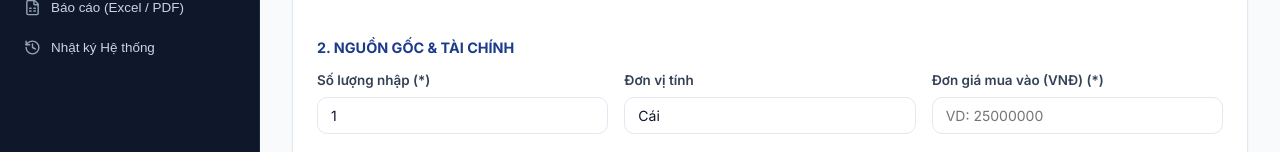
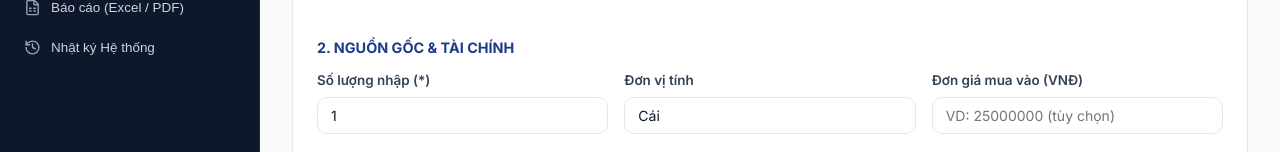
Before and after one commit to votuyenphat/he-thong-quan-ly-tai-san, a React (Vite) app: page / in a window 1280 px wide. Both pictures are taken after a click on the button "Nhập tài sản mới". Shown: the part 648-800 px from the top of the page. Built offline with nearby package versions, Linux system fonts and the light colour scheme.

Commit message:
fix: bỏ bắt buộc Đơn giá mua vào, Năm nhập kho; thêm option trống Nguồn kinh phí

```diff
--- a/src/pages/AssetInbound.jsx
+++ b/src/pages/AssetInbound.jsx
@@ -895,14 +895,13 @@ export default function AssetInbound({ setActiveTab }) {
               </div>
 
               <div className="form-group">
-                <label className="form-label">Đơn giá mua vào (VNĐ) (*)</label>
+                <label className="form-label">Đơn giá mua vào (VNĐ)</label>
                 <input
                   type="number"
                   className="form-input"
-                  placeholder="VD: 25000000"
+                  placeholder="VD: 25000000 (tùy chọn)"
                   value={formData.cost}
                   onChange={(e) => setFormData({ ...formData, cost: e.target.value })}
-                  required
                 />
               </div>
 
@@ -924,16 +923,15 @@ export default function AssetInbound({ setActiveTab }) {
               </div>
 
               <div className="form-group">
-                <label className="form-label">Năm nhập kho (*)</label>
+                <label className="form-label">Năm nhập kho</label>
                 <input
                   type="number"
                   className="form-input"
                   min="1990"
                   max="2100"
-                  placeholder="VD: 2026"
+                  placeholder="VD: 2026 (tùy chọn)"
                   value={formData.importYear}
                   onChange={(e) => setFormData({ ...formData, importYear: e.target.value })}
-                  required
                 />
               </div>
 
@@ -973,6 +971,7 @@ export default function AssetInbound({ setActiveTab }) {
                   value={formData.fundingSource}
                   onChange={(e) => setFormData({ ...formData, fundingSource: e.target.value })}
                 >
+                  <option value="">-- Tùy chọn --</option>
                   <option value="Ngân sách Nhà nước cấp">Ngân sách Nhà nước cấp</option>
                   <option value="Nguồn thu sự nghiệp">Nguồn thu sự nghiệp</option>
                   <option value="Tài trợ / Viện trợ dự án">Tài trợ / Viện trợ dự án</option>
```
